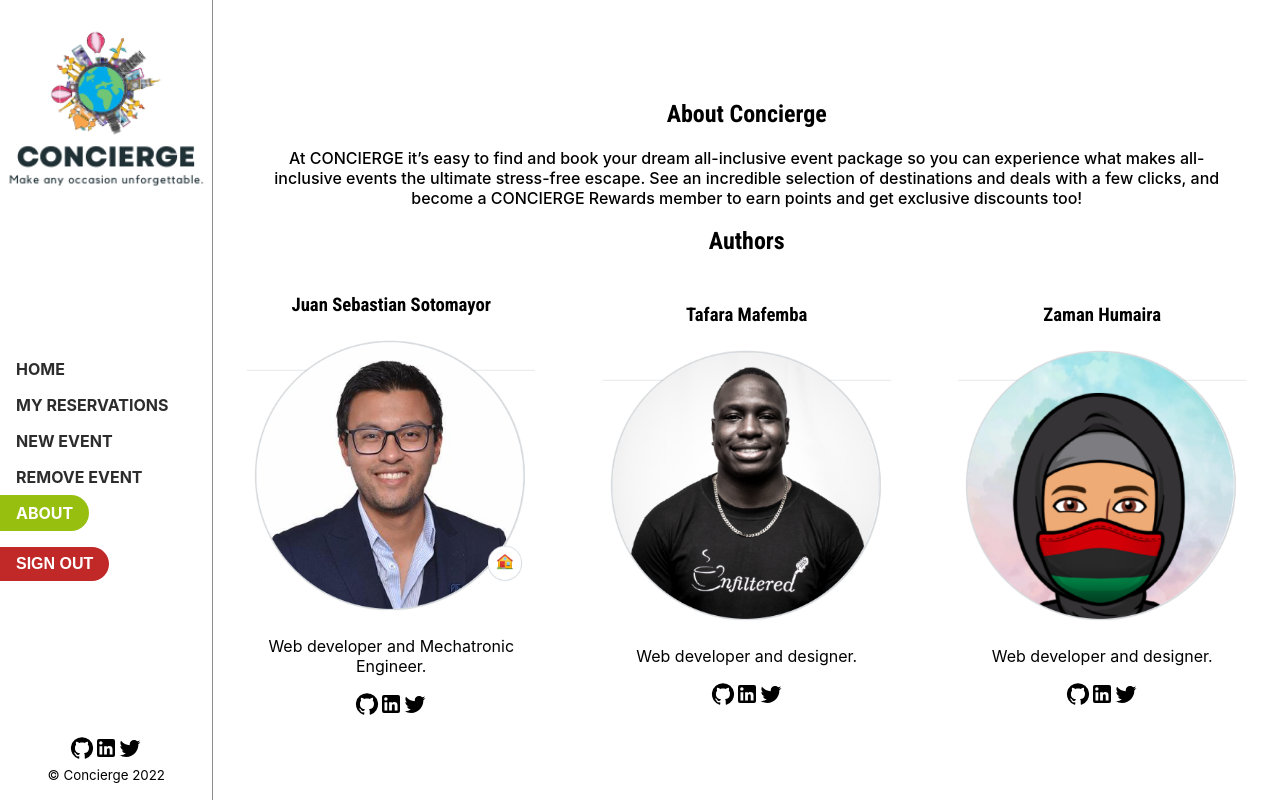
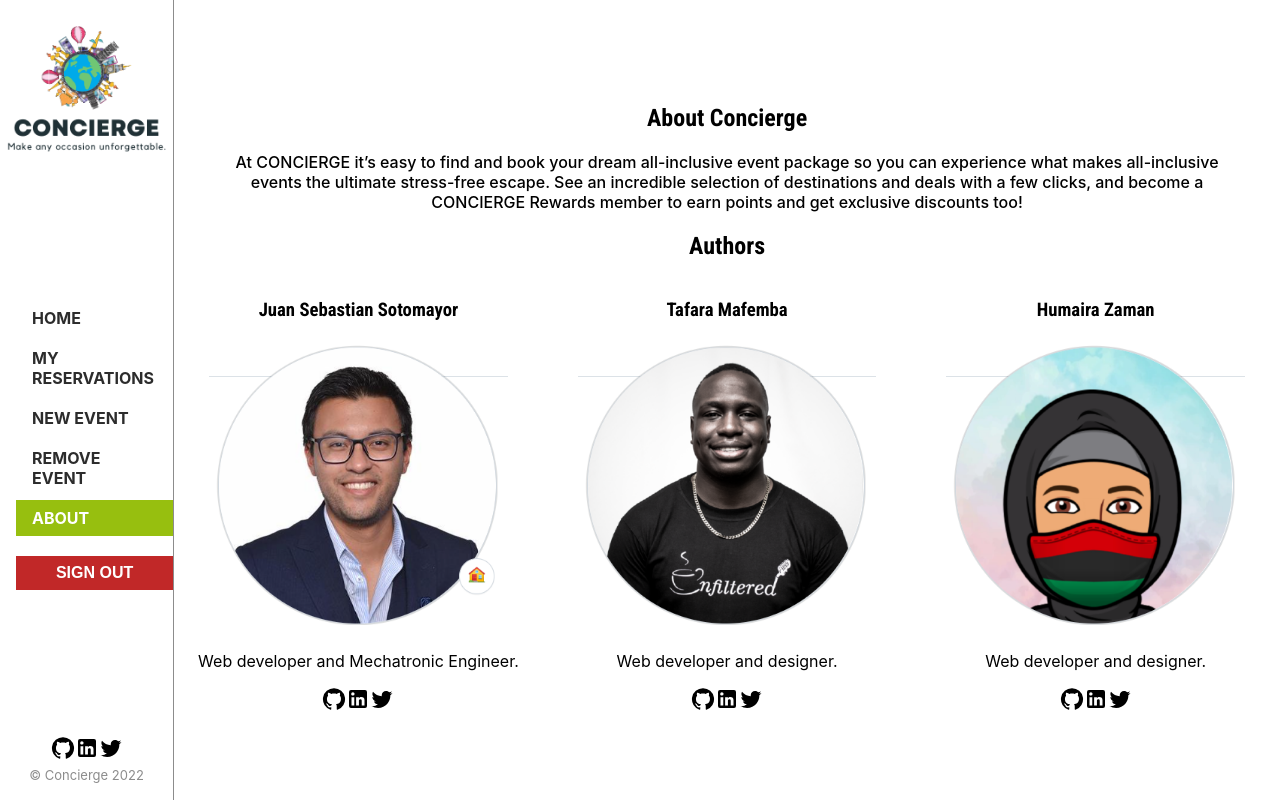
Before and after one commit to Juanse7793/Concierge-Front-end, a React (Create React App) app: page /about in a window 1280 px wide. Built offline with nearby package versions, Linux system fonts and the light colour scheme; no server answers; sample sign-in values are in the browser's storage.

Commit message:
Fix sidebar 2 b like template and add about links

```diff
--- a/src/components/Sidebar.js
+++ b/src/components/Sidebar.js
@@ -9,7 +9,7 @@ import { signOut } from '../redux/reducers/users';
 import '../css/Sidebar.css';
 
 function Sidebar() {
-  const linkClass = 'semi prev pill link no-shadow';
+  const linkClass = 'pill link no-shadow';
   const [hidden, setHidden] = useState(true);
   const toggle = () => setHidden(!hidden);
   const toggleClass = (hidden) => (hidden ? 'hidden green' : 'white');
--- a/src/css/Sidebar.css
+++ b/src/css/Sidebar.css
@@ -4,7 +4,7 @@ nav {
   justify-content: space-between;
   border-right: #8c8c8c 1px solid;
   min-height: 100vh;
-  width: 20vw;
+  max-width: 20vw;
 }
 
 nav.green {
@@ -16,14 +16,14 @@ nav img {
 }
 
 .side-bar-body {
-  align-items: flex-start;
+  /* align-items: flex-start; */
   text-align: left;
+  margin-left: 1rem;
 }
 
-.side-bar-footer small {
-  font-size: small;
-  color: var(--theme-dark-grey);
-  margin: 4px;
+.side-bar-body .link {
+  border-radius: 0;
+  margin-bottom: 0.25rem;
 }
 
 .link.pill {
@@ -46,6 +46,11 @@ nav img {
 footer {
   color: black;
   margin: 1rem 0;
+}
+
+small {
+  font-size: small;
+  color: var(--theme-dark-grey);
 }
 
 .burger-div {
@@ -95,7 +100,7 @@ footer {
     height: 100vh;
     overflow: hidden auto;
     box-shadow: 0 0 500px 100px var(--theme-lime);
-    transition: all 2s ease-in-out;
+    transition: all 1s ease-in-out;
   }
 
   nav.hidden {
--- a/src/pages/AboutPage.js
+++ b/src/pages/AboutPage.js
@@ -39,17 +39,29 @@ function AboutPage() {
               <h3>Tafara Mafemba</h3>
               <img src={Tafara} alt="Concierge Logo" />
               <p>Web developer and designer.</p>
+              <a className="about-icons" href="https://github.com/tafaramafemba" target="_blank" rel="noreferrer">
                 <GitHubIcon />
+              </a>
+              <a className="about-icons" href="https://github.com/the_real_you___" target="_blank" rel="noreferrer">
                 <LinkedInIcon />
+              </a>
+              <a className="about-icons" href="https://github.com/tafara-mafemba-4b82a0156" target="_blank" rel="noreferrer">
                 <TwitterIcon />
+              </a>
             </div>
             <div className="authors-div-body-item">
-              <h3>Zaman Humaira</h3>
+              <h3>Humaira Zaman</h3>
               <img src={Zaman} alt="Concierge Logo" />
               <p>Web developer and designer.</p>
+              <a className="about-icons" href="https://github.com/qwibbler" target="_blank" rel="noreferrer">
                 <GitHubIcon />
+              </a>
+              <a className="about-icons" href="https://www.linkedin.com/in/hmemaz1994/" target="_blank" rel="noreferrer">
                 <LinkedInIcon />
+              </a>
+              <a className="about-icons" href="https://twitter.com/hmemaz" target="_blank" rel="noreferrer">
                 <TwitterIcon />
+              </a>
             </div>
           </div>
         </div>
```
Lines whose indentation alone changed are shown as unchanged.
